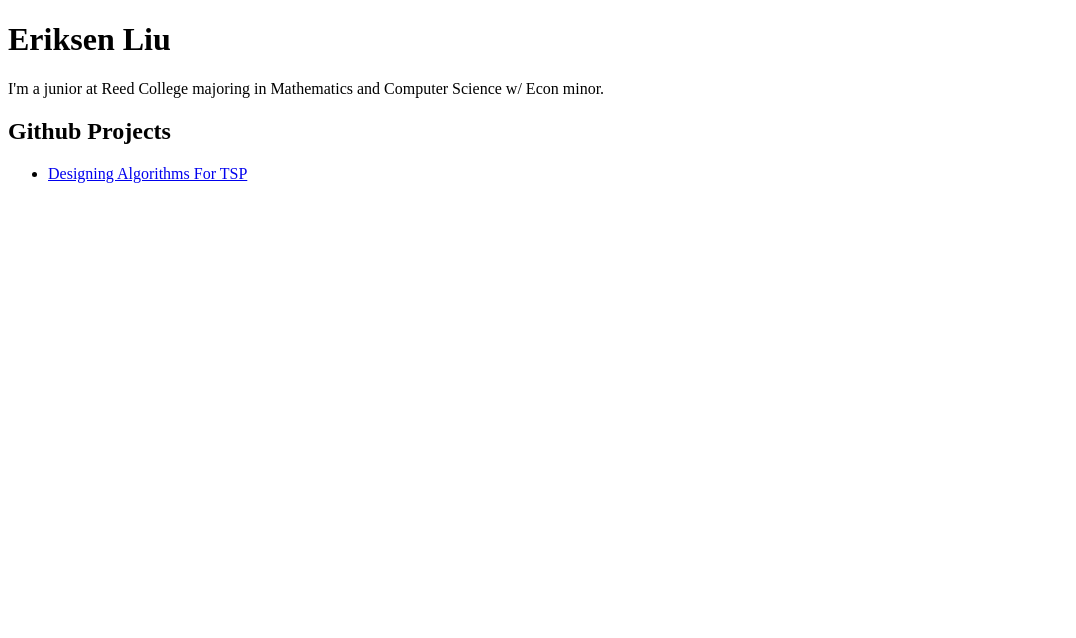
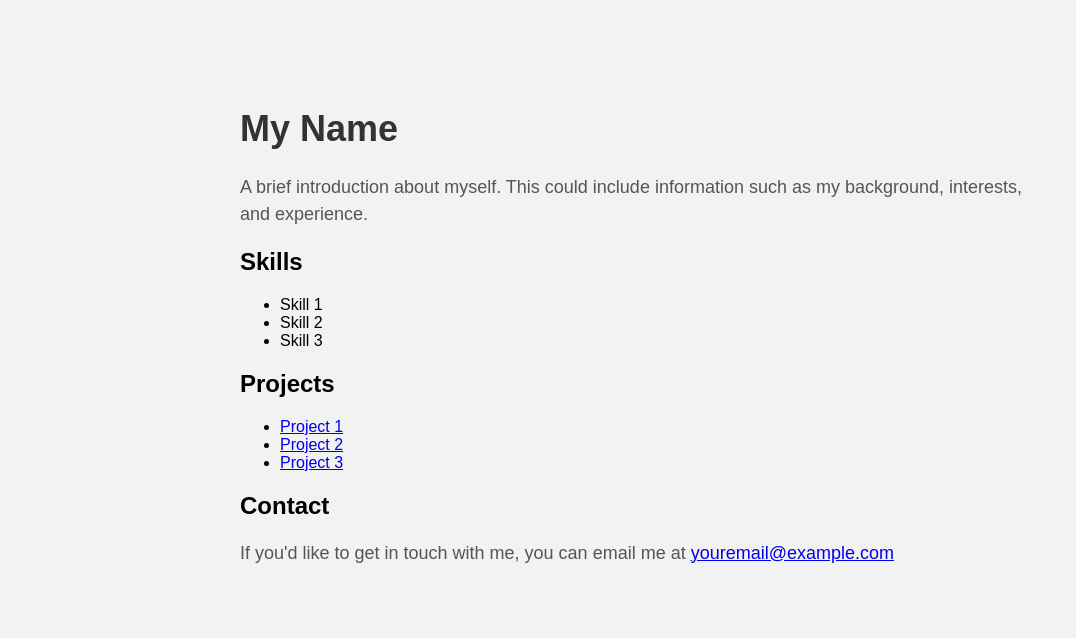
Before and after one commit to Lyce24/Lyce24.github.io, a plain HTML site: page index.html in a window 1280 px wide. Shown: the whole page, without its empty margins (0-1076 px from the left). Drawn offline with Linux system fonts and the light colour scheme.

Commit message:
minor changes

```diff
--- a/index.html
+++ b/index.html
@@ -1,16 +1,58 @@
 <!DOCTYPE html>
 <html>
   <head>
-    <title>My Personal Page</title>
+    <title>My Personal Website</title>
+    <style>
+      /* Add some styling to make the website look nicer */
+      body {
+        font-family: Arial, sans-serif;
+        text-align: center;
+        background-color: #f2f2f2;
+      }
+
+      h1 {
+        font-size: 36px;
+        margin-top: 50px;
+        color: #333;
+      }
+
+      p {
+        font-size: 18px;
+        margin-top: 20px;
+        color: #555;
+        line-height: 1.5;
+      }
+
+      .container {
+        max-width: 800px;
+        margin: 0 auto;
+        text-align: left;
+        padding: 50px;
+      }
+    </style>
   </head>
   <body>
-    <h1>Eriksen Liu</h1>
-    <p>
-      I'm a junior at Reed College majoring in Mathematics and Computer Science w/ Econ minor.
-    </p>
-    <h2>Github Projects</h2>
-    <ul>
-      <li><a href="https://github.com/Lyce24/Designing_Algorithms_For_TSP">Designing Algorithms For TSP</a></li>
-    </ul>
+    <div class="container">
+      <h1>My Name</h1>
+      <p>
+        A brief introduction about myself. This could include information such as my background, interests, and experience.
+      </p>
+      <h2>Skills</h2>
+      <ul>
+        <li>Skill 1</li>
+        <li>Skill 2</li>
+        <li>Skill 3</li>
+      </ul>
+      <h2>Projects</h2>
+      <ul>
+        <li><a href="#">Project 1</a></li>
+        <li><a href="#">Project 2</a></li>
+        <li><a href="#">Project 3</a></li>
+      </ul>
+      <h2>Contact</h2>
+      <p>
+        If you'd like to get in touch with me, you can email me at <a href="mailto:youremail@example.com">youremail@example.com</a>
+      </p>
+    </div>
   </body>
 </html>
```
